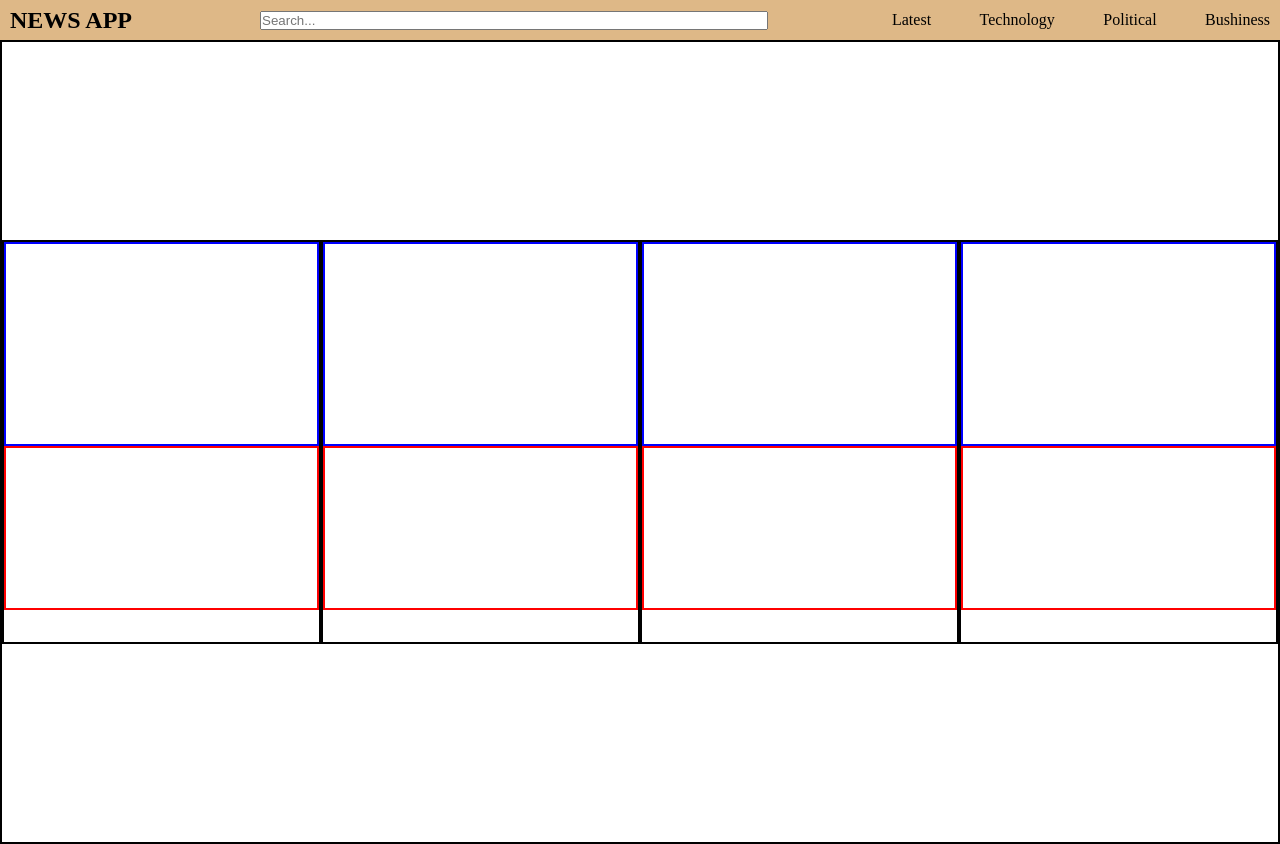
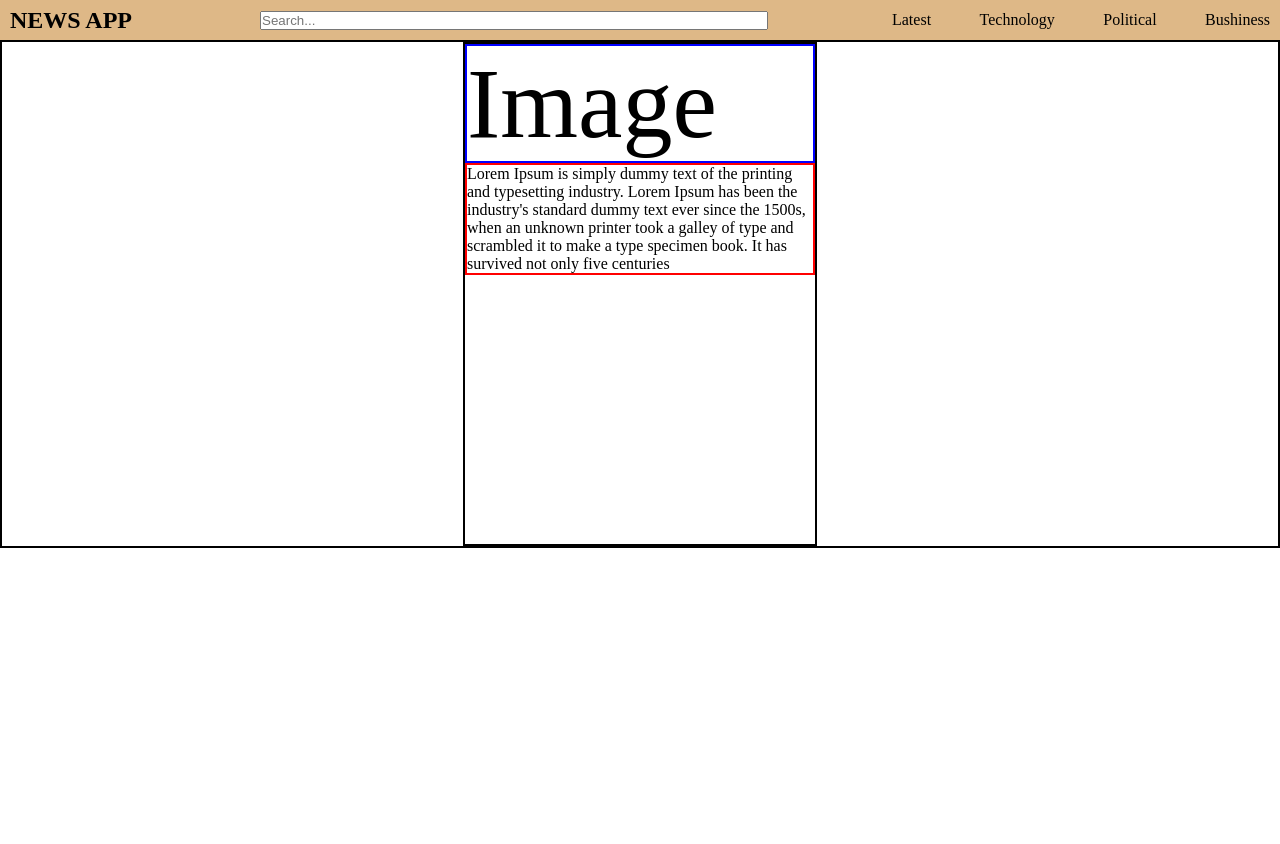
Before and after one commit to psadalja/news_app, a plain HTML site: page index.html in a window 1280 px wide. After the commit the page ends 800 px from the top, so only its background shows below. Drawn offline with Linux system fonts and the light colour scheme.

Commit message:
Flex Design for news feed

```diff
--- a/index.html
+++ b/index.html
@@ -32,6 +32,19 @@
 
     <div class="news-container">
       <div class="news-feed">
+        <div class="news-image">Image</div>
+        <div class="news-intro">
+          <p>
+            Lorem Ipsum is simply dummy text of the printing and typesetting
+            industry. Lorem Ipsum has been the industry's standard dummy text
+            ever since the 1500s, when an unknown printer took a galley of type
+            and scrambled it to make a type specimen book. It has survived not
+            only five centuries
+          </p>
+        </div>
+        <div class="full-news"></div>
+      </div>
+      <!-- <div class="news-feed">
         <div class="news-image"></div>
         <div class="news-intro"></div>
         <div class="full-news"></div>
@@ -45,12 +58,7 @@
         <div class="news-image"></div>
         <div class="news-intro"></div>
         <div class="full-news"></div>
-      </div>
-      <div class="news-feed">
-        <div class="news-image"></div>
-        <div class="news-intro"></div>
-        <div class="full-news"></div>
-      </div>
+      </div> -->
     </div>
   </body>
 </html>
--- a/style/style.css
+++ b/style/style.css
@@ -42,21 +42,22 @@
   align-items: center;
   border: 2px solid black;
   /* border: 2px solid black; */
-  height: 100vh;
+  /* height: 100vh; */
 }
 
 .news-feed {
   border: 2px solid black;
-  height: 50vh;
-  width: 50vh;
+  height: 500px;
+  width: 350px;
 }
 
 .news-image {
   border: 2px solid blue;
-  height: 25vh;
+  font-size: 100px;
+  /* height: 25vh; */
 }
 
 .news-intro {
   border: 2px solid red;
-  height: 20vh;
+  /* height: 20vh; */
 }
```
